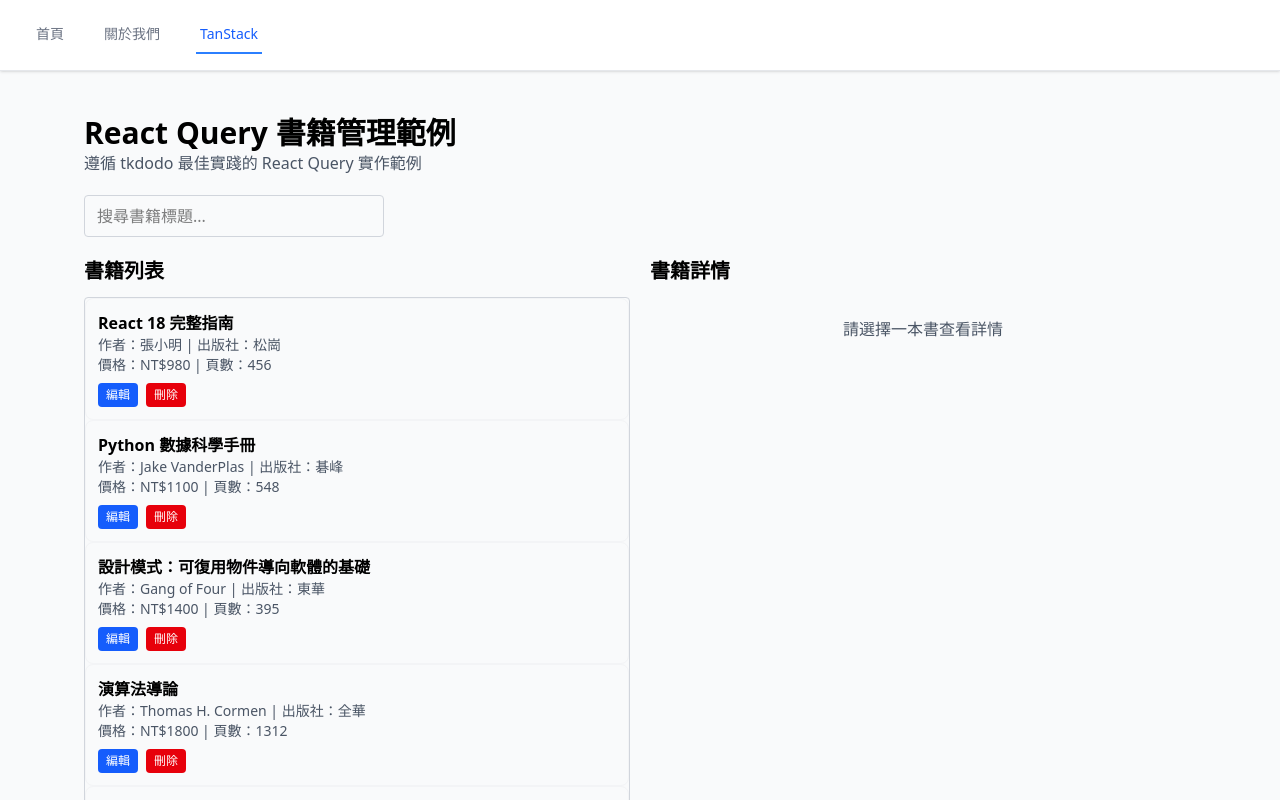
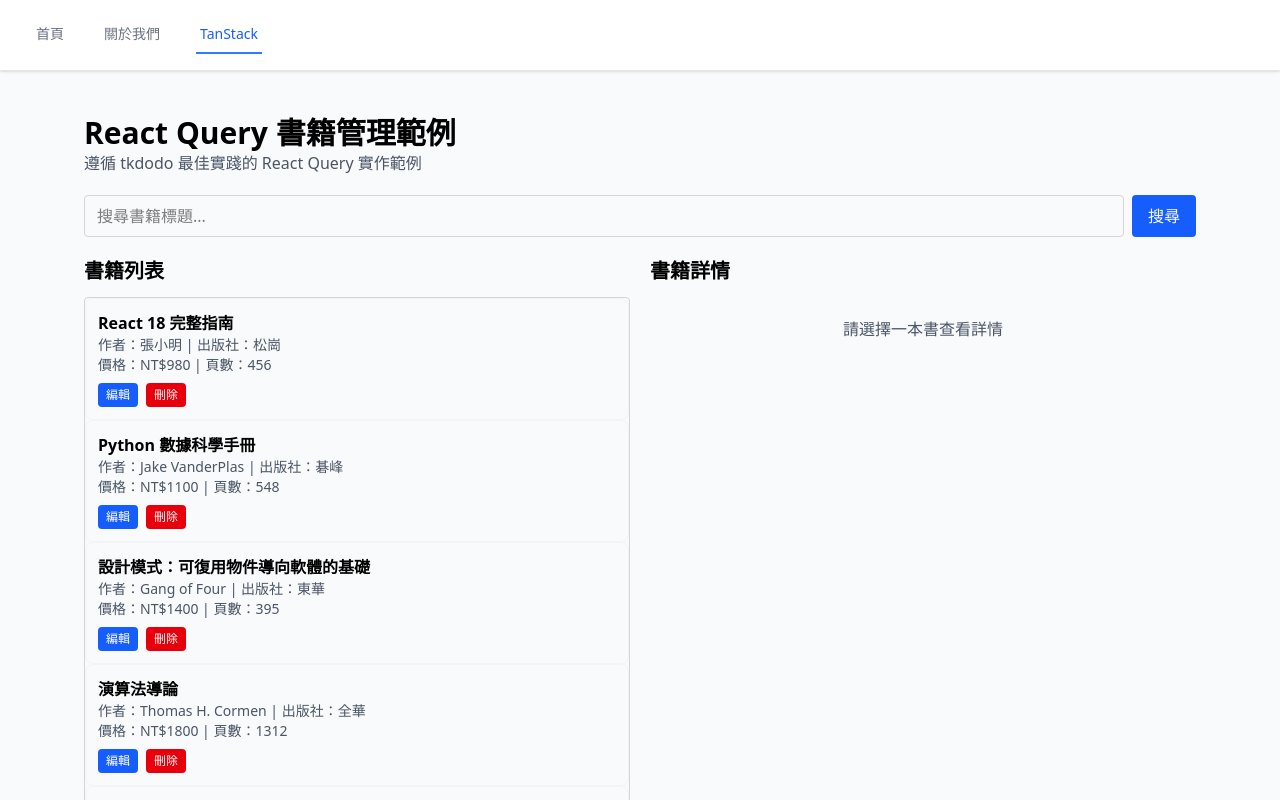
Before and after one commit to ketyykes/react-tanstack-query-practice, a React (Vite) app: page /tanstack in a window 1280 px wide. Shown: the top 800 px of the page. Built offline with nearby package versions, Linux system fonts and the light colour scheme; data requests are answered from the project's data file.

Commit message:
feat: 更新搜尋過濾器組件，新增搜尋和清除按鈕，並優化狀態管理

```diff
--- a/src/pages/TanstackPage/TanstackPage.tsx
+++ b/src/pages/TanstackPage/TanstackPage.tsx
@@ -108,6 +108,11 @@ const TanstackPage = () => {
 		}
 	};
 
+	// 處理搜尋功能
+	const handleSearch = (searchTerm: string) => {
+		setSearchFilter(searchTerm);
+	};
+
 	// 處理滑鼠懸停時的預填充 - 優化使用者體驗
 	const handleBookHover = (id: number) => {
 		prefetchBook(id);
@@ -126,7 +131,7 @@ const TanstackPage = () => {
 				遵循 tkdodo 最佳實踐的 React Query 實作範例
 			</p>
 
-			<SearchFilter value={searchFilter} onChange={setSearchFilter} />
+			<SearchFilter onSearch={handleSearch} />
 
 			<div className="grid grid-cols-2 gap-5">
 				<BookList
--- a/src/pages/TanstackPage/components/SearchFilter.tsx
+++ b/src/pages/TanstackPage/components/SearchFilter.tsx
@@ -1,18 +1,53 @@
+import { useState } from "react";
+
 interface SearchFilterProps {
-	value: string;
-	onChange: (value: string) => void;
+	onSearch: (searchTerm: string) => void;
 }
 
-const SearchFilter = ({ value, onChange }: SearchFilterProps) => {
+const SearchFilter = ({ onSearch }: SearchFilterProps) => {
+	const [inputValue, setInputValue] = useState("");
+
+	const handleSearch = () => {
+		onSearch(inputValue);
+	};
+
+	const handleClear = () => {
+		setInputValue("");
+		onSearch("");
+	};
+
+	const handleKeyPress = (e: React.KeyboardEvent) => {
+		if (e.key === "Enter") {
+			handleSearch();
+		}
+	};
+
 	return (
-		<div className="mb-5">
+		<div className="mb-5 flex gap-2">
 			<input
 				type="text"
 				placeholder="搜尋書籍標題..."
-				value={value}
-				onChange={(e) => onChange(e.target.value)}
-				className="py-2 px-3 border border-gray-300 rounded min-w-[300px]"
+				value={inputValue}
+				onChange={(e) => setInputValue(e.target.value)}
+				onKeyPress={handleKeyPress}
+				className="py-2 px-3 border border-gray-300 rounded min-w-[300px] flex-1"
 			/>
+			<button
+				type="button"
+				onClick={handleSearch}
+				className="py-2 px-4 bg-blue-600 text-white border-none rounded cursor-pointer hover:bg-blue-700 transition-colors"
+			>
+				搜尋
+			</button>
+			{inputValue && (
+				<button
+					type="button"
+					onClick={handleClear}
+					className="py-2 px-4 bg-gray-500 text-white border-none rounded cursor-pointer hover:bg-gray-600 transition-colors"
+				>
+					清除
+				</button>
+			)}
 		</div>
 	);
 };
```
